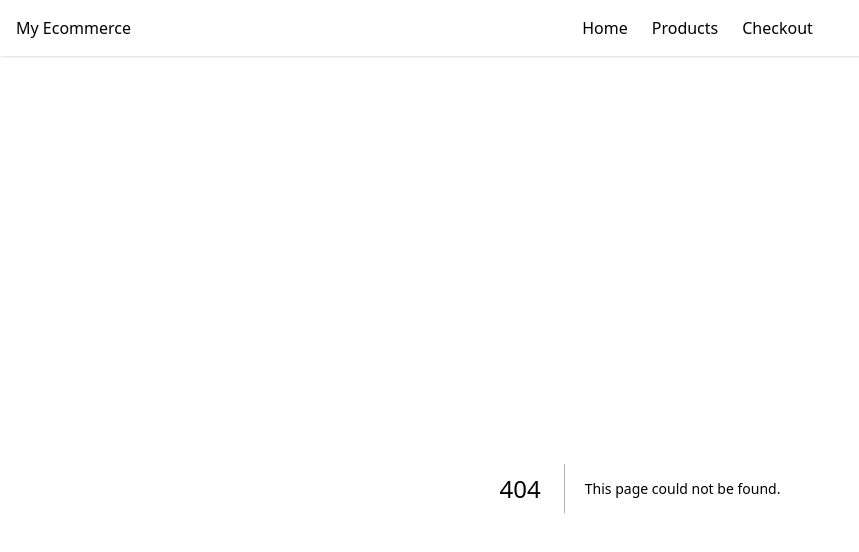
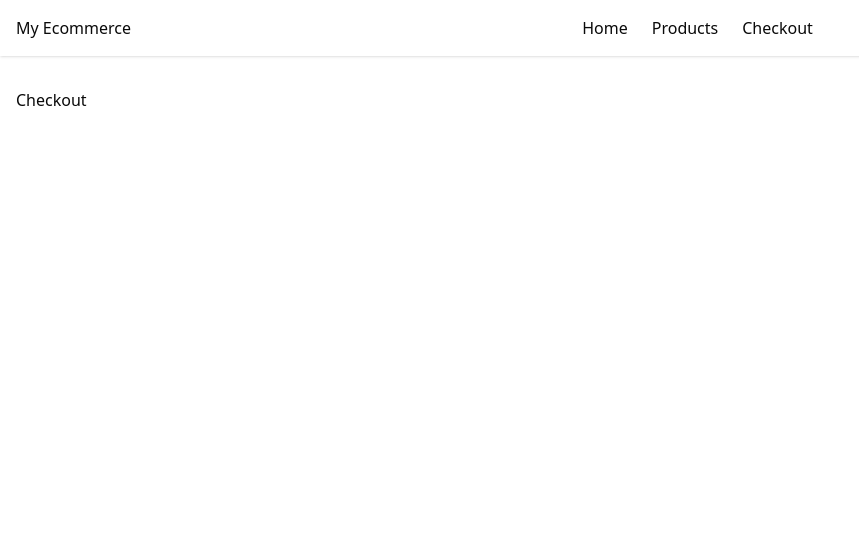
Before and after one commit to owinogabriel/ecom-app, a Next.js app: page /checkout in a window 1280 px wide. Before the commit this address had no page. Shown: the top 552 px of the page, without its empty margins (0-859 px from the left). Built offline with nearby package versions, Linux system fonts and the light colour scheme.

Commit message:
Initial commit

```diff
--- /dev/null
+++ b/app/checkout/page.tsx
@@ -0,0 +1,5 @@
+export default function CheckoutPage(){
+  return(
+    <div>Checkout</div>
+  )
+}
--- /dev/null
+++ b/app/product/page.tsx
@@ -0,0 +1,5 @@
+export default function ProductsPage(){
+  return(
+    <div>Product</div>
+  )
+}
```
